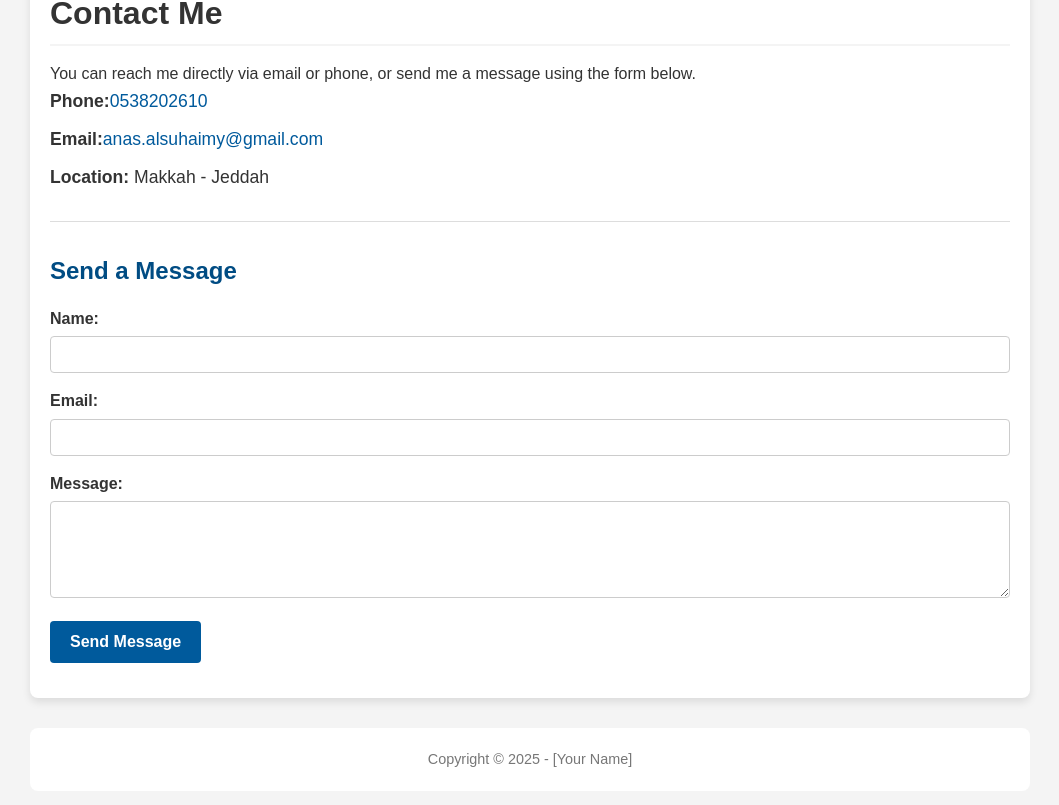
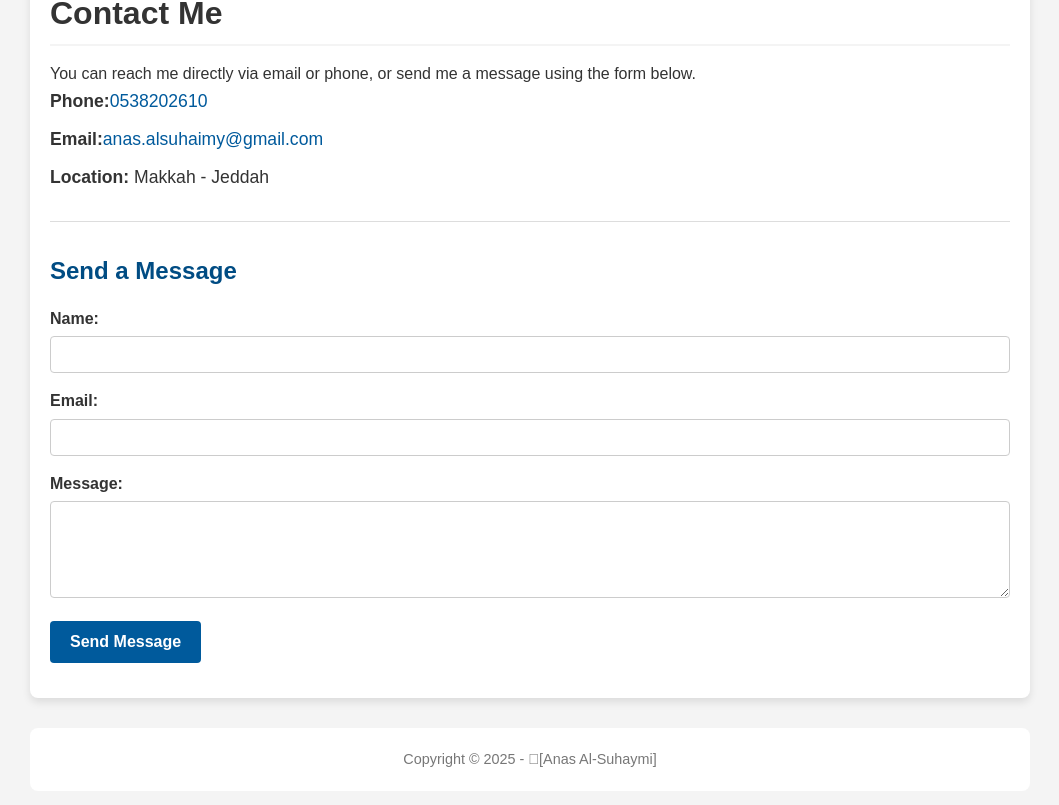
Before and after one commit to anasdkil336699-dot/anas-portfolio, a React (Create React App) app: page / in a window 1280 px wide. Shown: the part 3342-4147 px from the top of the page, without its empty margins (110-1169 px from the left). Built offline with nearby package versions, Linux system fonts and the light colour scheme.

Commit message:
Update Footer.js

```diff
--- a/src/Footer.js
+++ b/src/Footer.js
@@ -4,7 +4,7 @@ import React from "react";
 export default function Footer() {
   return (
     <footer>
-      <p>Copyright &copy; 2025 - [Your Name]</p>
+      <p>Copyright &copy; 2025 - [ِAnas Al-Suhaymi]</p>
     </footer>
   );
 }
```
